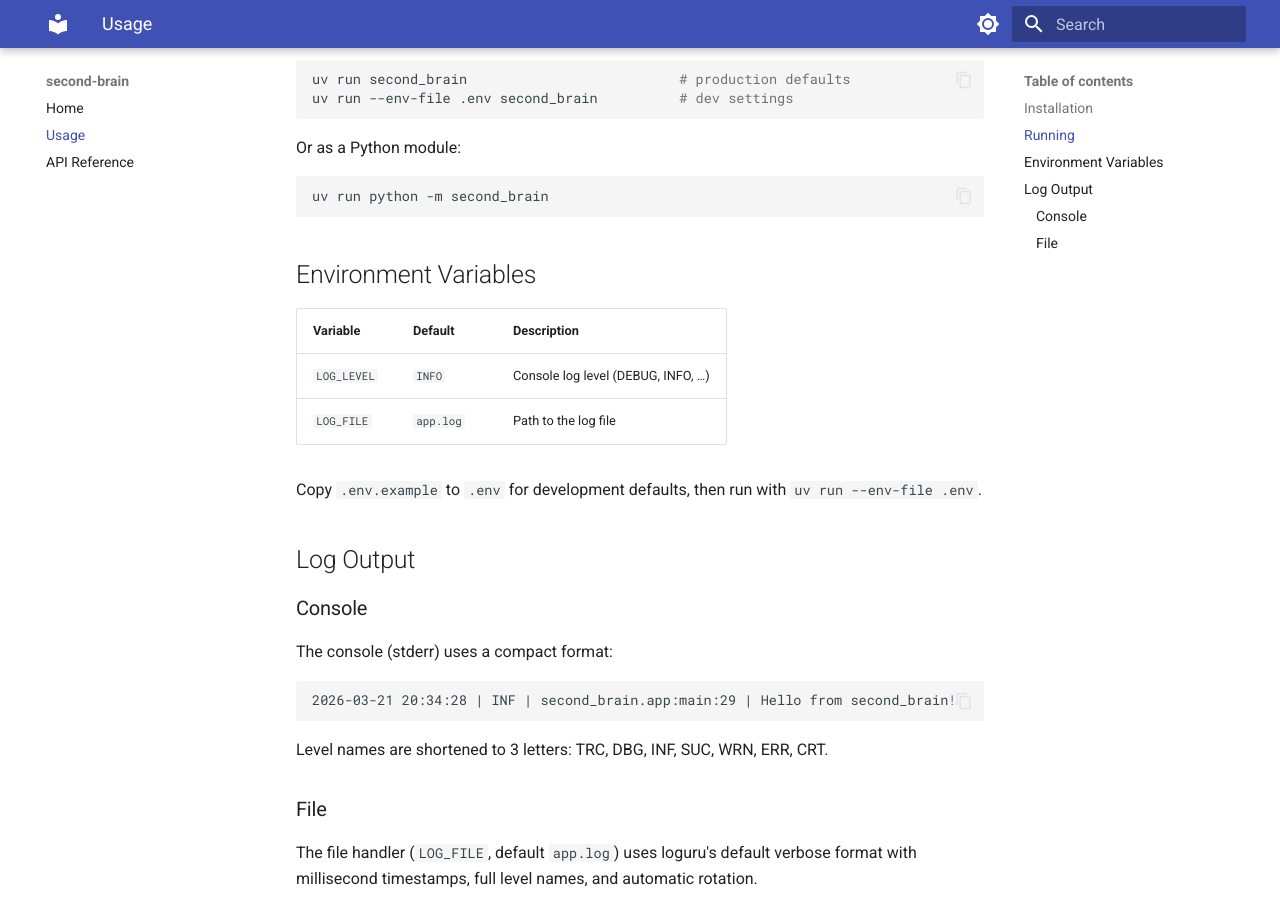
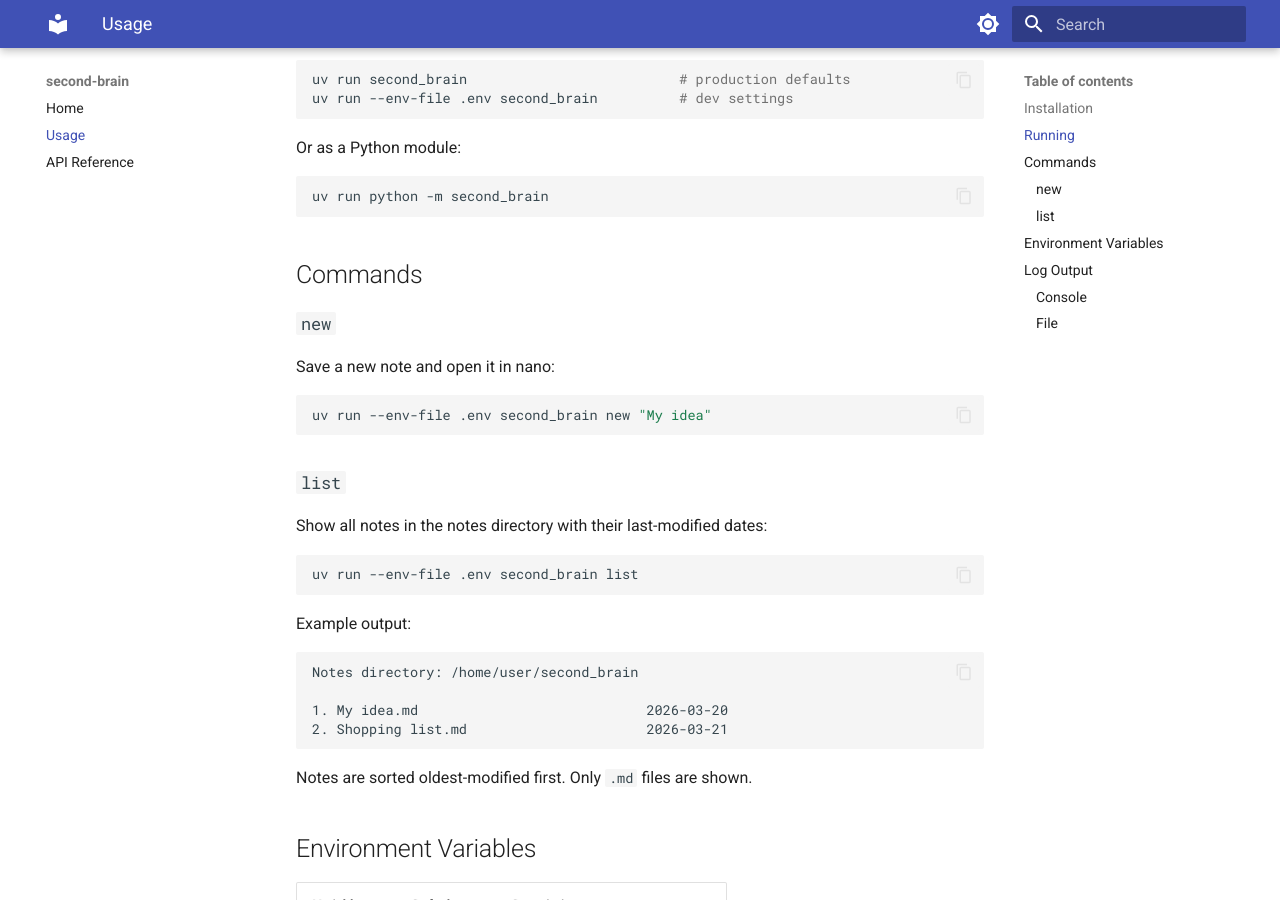
Before and after one commit to can2131/second_brain, an MkDocs documentation site: the page built from docs/usage.md, in a window 1280 px wide and 900 px high, scrolled down 385 px. Built offline with MkDocs 1.6.1 and Material for MkDocs 9.7.7, drawn with Linux system fonts in a browser that asks for light colours.

Commit message:
feat: add `second_brain list` command to browse notes
Adds a `list` subcommand that prints the notes directory path (from
NOTES_DIR env var) followed by a numbered list of .md files sorted
oldest-modified first with their last-modified dates (YYYY-MM-DD).
Prints "No notes found." when the directory is missing or empty.

````diff
--- a/docs/usage.md
+++ b/docs/usage.md
@@ -22,6 +22,35 @@ Or as a Python module:
 ```bash
 uv run python -m second_brain
 ```
+
+## Commands
+
+### `new`
+
+Save a new note and open it in nano:
+
+```bash
+uv run --env-file .env second_brain new "My idea"
+```
+
+### `list`
+
+Show all notes in the notes directory with their last-modified dates:
+
+```bash
+uv run --env-file .env second_brain list
+```
+
+Example output:
+
+```
+Notes directory: /home/user/second_brain
+
+1. My idea.md                            2026-03-20
+2. Shopping list.md                      2026-03-21
+```
+
+Notes are sorted oldest-modified first. Only `.md` files are shown.
 
 ## Environment Variables
 
````
Also changed, not shown: README.md (+27 -0 lines), 2 other files.
